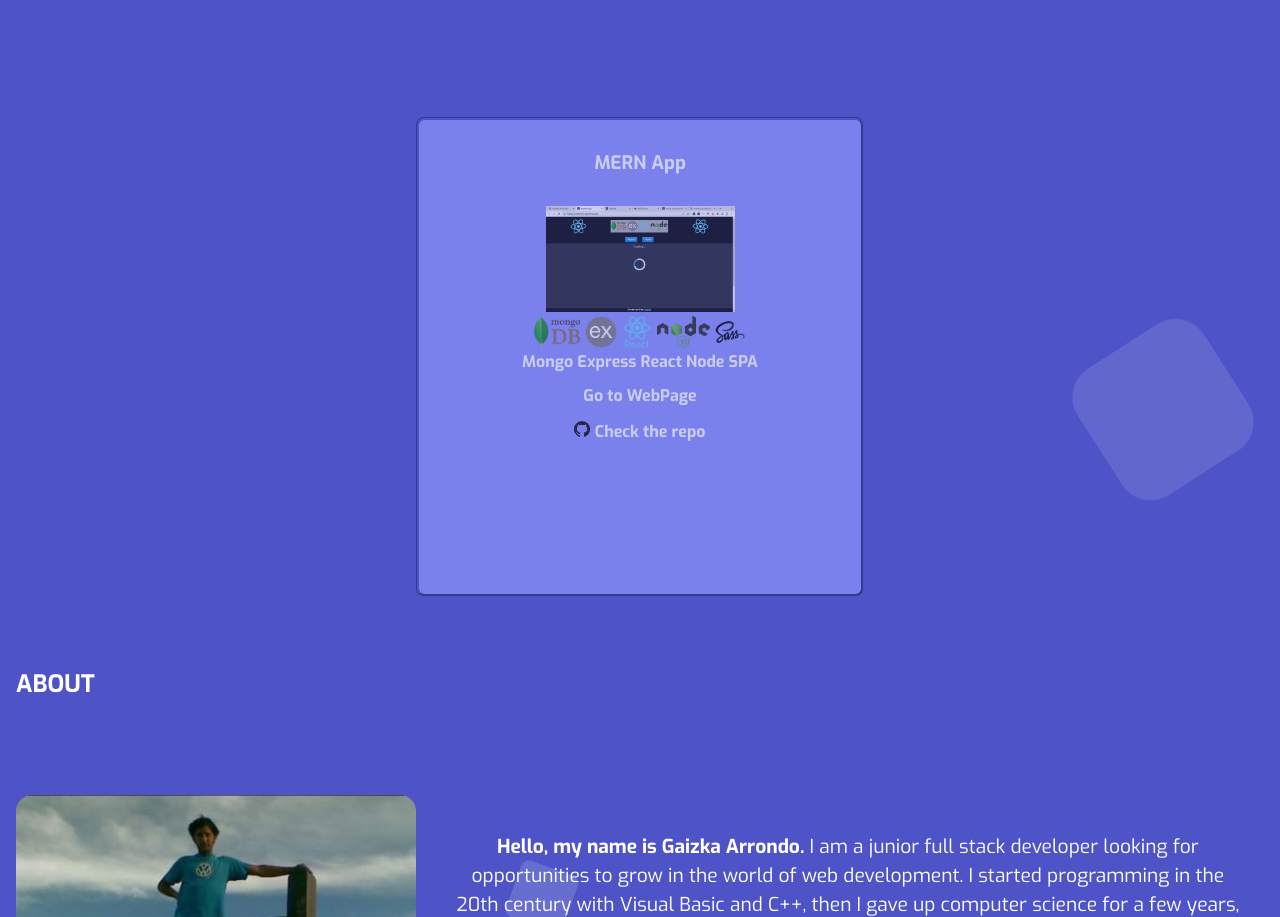
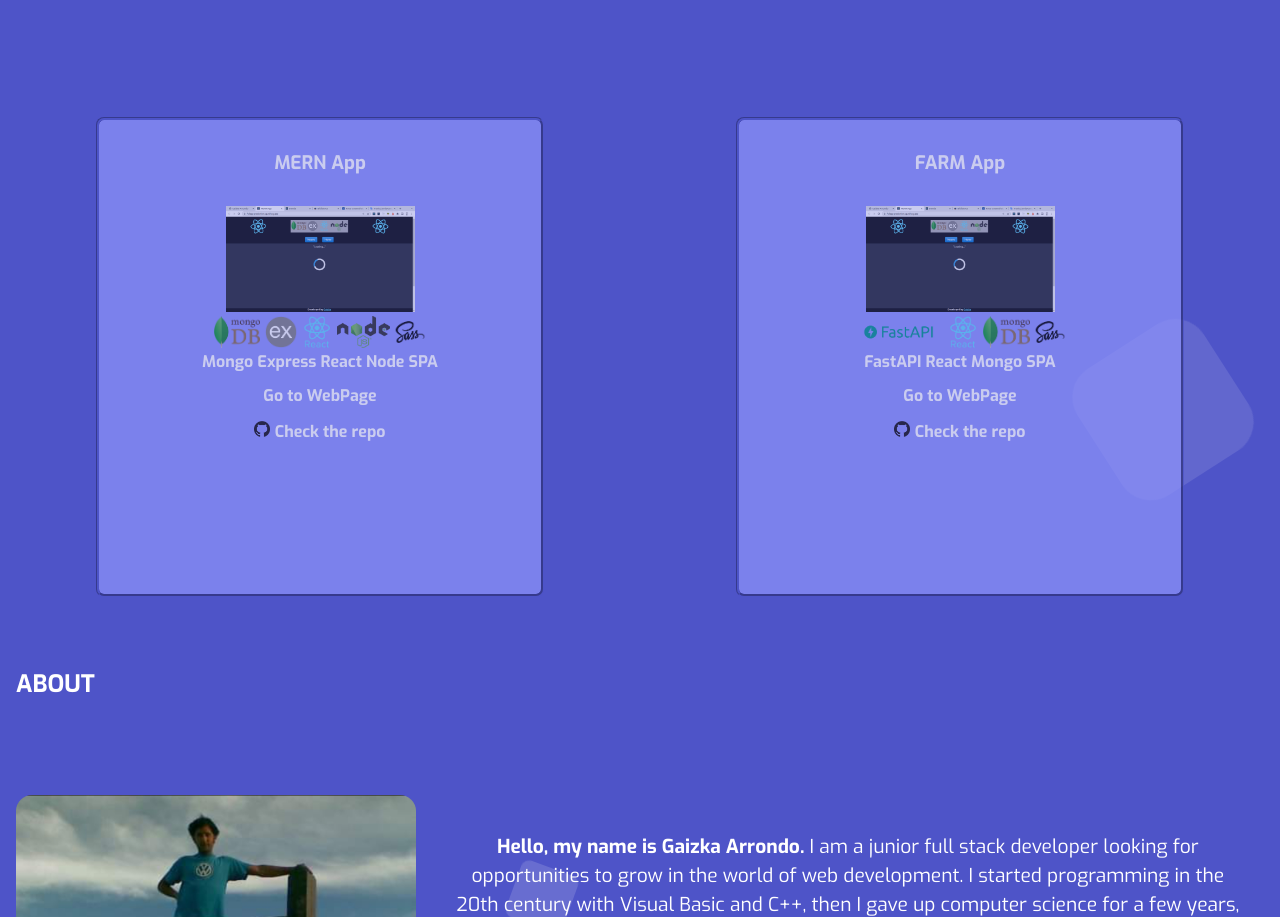
Before and after one commit to Gaizka79/portfolio, a plain HTML site: page index.html in a window 1280 px wide. Shown: the part 1425-2342 px from the top of the page. Drawn offline with Linux system fonts and the light colour scheme.

Commit message:
Work added

```diff
--- a/css/home.css
+++ b/css/home.css
@@ -353,9 +353,9 @@ img {
   margin: 2em 2em 0em 2em;
 }
 
-article.trabajo4{
+/* article.trabajo4{
   display: none;
-}
+} */
 
 .skill {
   height: 2em;
@@ -485,9 +485,9 @@ article.trabajo4{
     margin: 2em 2em 0em 2em;
   }
 
-  article.trabajo4{
+ /*  article.trabajo4{
     display: none;
-  }
+  } */
 
   .skill {
     height: 2em;
@@ -537,9 +537,9 @@ article.trabajo4{
 
   opacity: 0.7;
   }
-  article.trabajo4{
+ /*  article.trabajo4{
     display: none;
-  }
+  } */
 
   .area{height: 403vh}
   .circles{height: 415vh}
--- a/index.html
+++ b/index.html
@@ -117,7 +117,22 @@
           </div>
         </article>
         <article class="trabajo4">
-          <h3>este es el trabajo4</h3>
+          <h3>FARM App</h3>
+          <img src="./assests/img/mern.png" alt="FARM_img" class="NYT_img">
+          <div class="skills">
+            <img src="./assests/img/fastapi_logo.png" alt="fastapi_logo" class="skill">
+            <img src="./assests/img/react_logo.png" alt="react_logo" class="skill">
+            <img src="./assests/img/mongodb_logo.png" alt="mongo_logo" class="skill">
+            <img src="./assests/img/sass.png" alt="sass_logo" class="skill">
+          </div>
+          <p><b>FastAPI React Mongo SPA</b></p>
+          <div class="link">
+            <a href="https://63c67e2ceb5c30165500835d--calm-gelato-11a84c.netlify.app/" target="_blank" class="link"><strong>Go to WebPage</strong></a>
+          </div>
+          <div class="github">
+            <img src="./assests/img/GitHub-Mark-120px-plus.png" alt="logo_GitHub" class="logo_github">
+            <a href="https://github.com/Gaizka79/python.git" target="_blank" class="link"><b>Check the repo</b></a>
+          </div>
         </article>
       </div>
     </section>
```
Also changed, not shown: assests/img/fastapi_logo.png (added).
